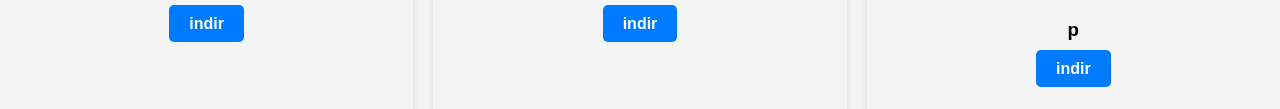
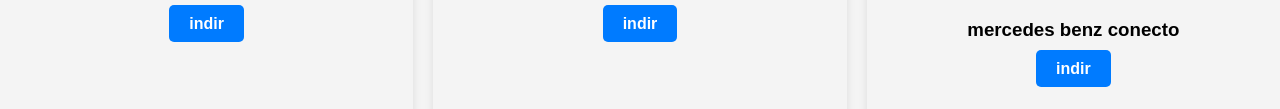
Before and after one commit to Theastro4/EtsGaraj, a plain HTML site: page modlar.html in a window 1280 px wide. Shown: the part 1409-1518 px from the top of the page. Drawn offline with Linux system fonts and the light colour scheme.

Commit message:
modlar.html

```diff
--- a/modlar.html
+++ b/modlar.html
@@ -135,7 +135,7 @@
             </div>
             <div class="mod-card">
                 <img src="mod 9.png" alt="Mod 9">
-                <h3>p</h3>
+                <h3>mercedes benz conecto</h3>
           <a href="mod 9.html" class="button">indir</a>
             </div>
   <footer>
```
